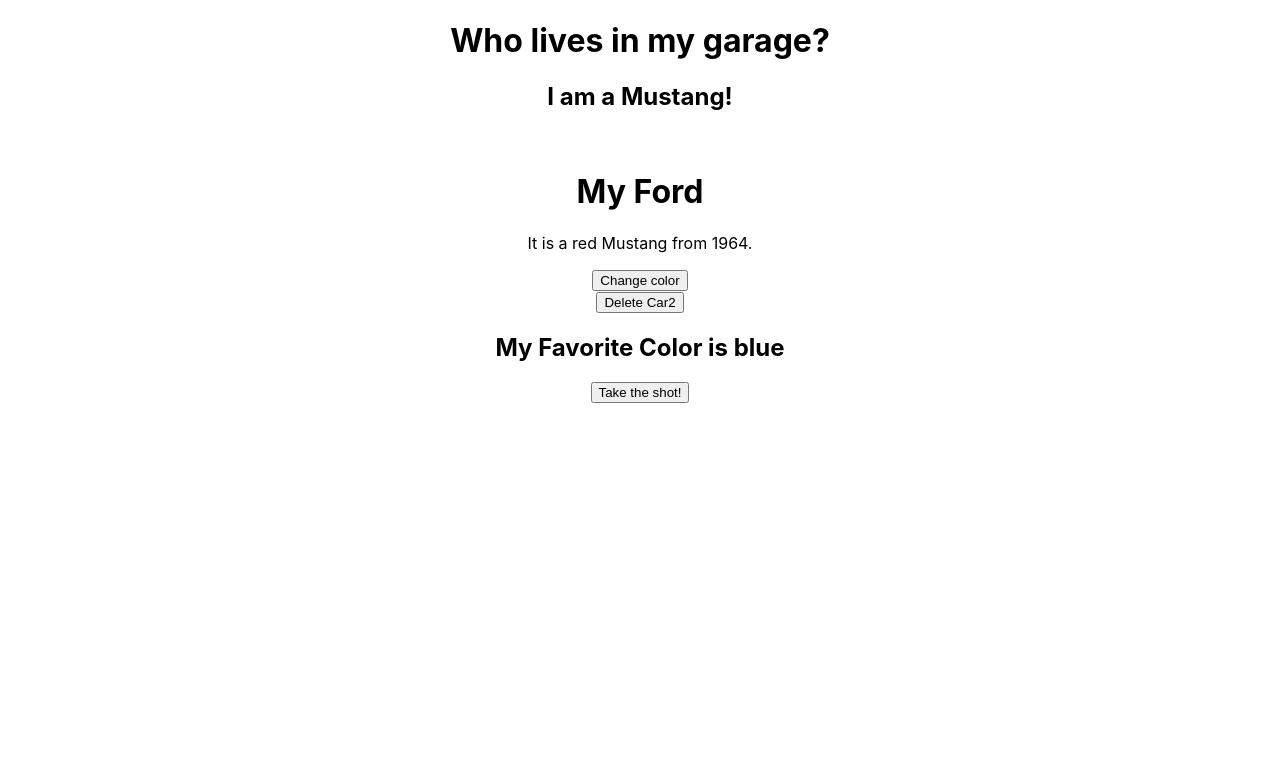
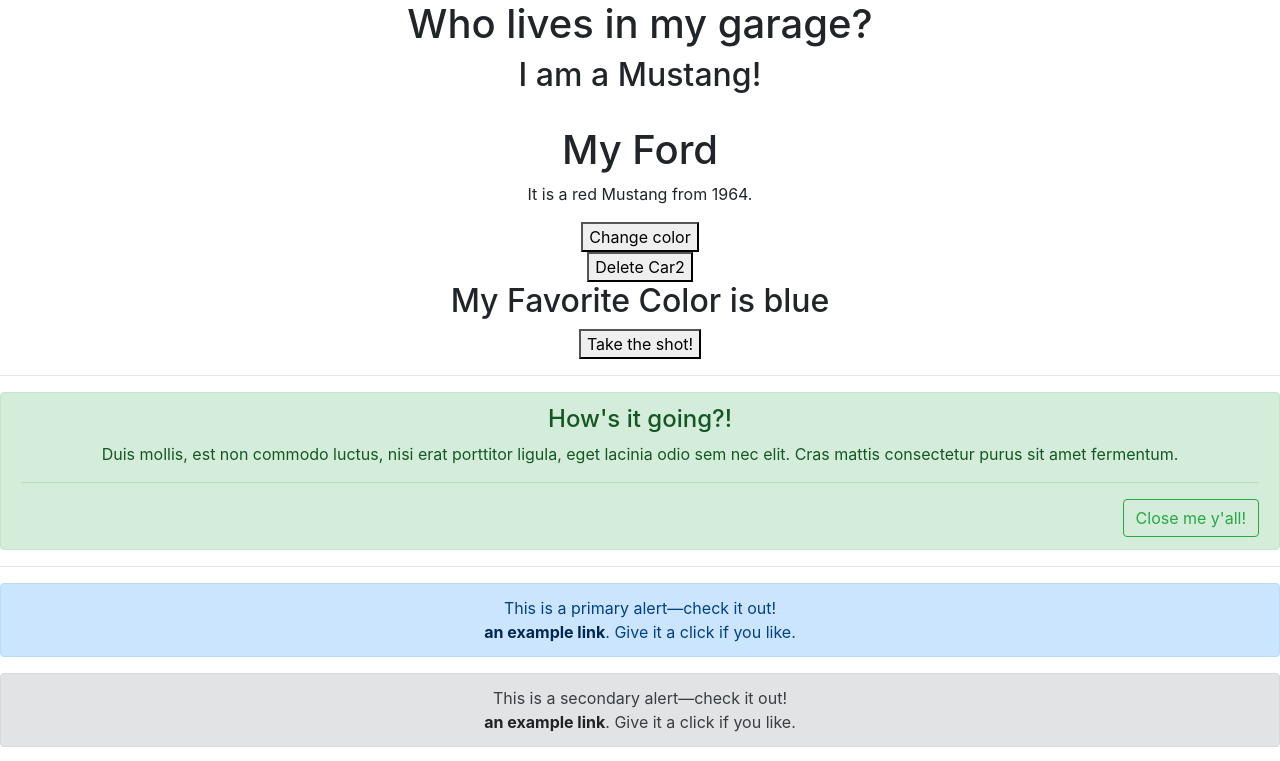
Before and after one commit to rwibawa/myfirstreact, a React (Create React App) app: page / in a window 1280 px wide. Shown: the top 761 px of the page. Built offline with nearby package versions, Linux system fonts and the light colour scheme.

Commit message:
Add react-bootstrap

```diff
--- a/package.json
+++ b/package.json
@@ -6,10 +6,12 @@
     "@testing-library/jest-dom": "^5.11.9",
     "@testing-library/react": "^11.2.3",
     "@testing-library/user-event": "^12.6.2",
+    "bootstrap": "^4.6.0",
     "husky": "^4.3.8",
     "lint-staged": "^10.5.3",
     "prettier": "^2.2.1",
     "react": "^17.0.1",
+    "react-bootstrap": "^1.4.3",
     "react-dom": "^17.0.1",
     "react-scripts": "4.0.1",
     "source-map-explorer": "^2.5.2",
--- a/src/App.js
+++ b/src/App.js
@@ -6,6 +6,8 @@
 import Garage from "components/Garage";
 import Header from "components/Header";
 import Football from "components/Foodball";
+import AlertDismissible from "components/AlertDismissible";
+import Alerts from "components/Alerts";
 
 /*
 function App() {
@@ -30,8 +32,7 @@
 }
 */
 
-export default class App extends React.Component {
-  render() {
+function App() {
   return (
     <div className="App">
       {/*
@@ -41,7 +42,28 @@
       <Garage />
       <Header />
       <Football />
+      <hr />
+      <AlertDismissible />
+      <hr />
+      <Alerts />
     </div>
   );
 }
-}
+
+export default App;
+
+// export default class App extends React.Component {
+//   render() {
+//     return (
+//       <div className="App">
+//         {/*
+//           <ShoppingList />
+//           <Car color="red" />
+//         */}
+//         <Garage />
+//         <Header />
+//         <Football />
+//       </div>
+//     );
+//   }
+// }
--- /dev/null
+++ b/src/components/AlertDismissible.js
@@ -0,0 +1,30 @@
+import React, { useState } from "react";
+import Alert from "react-bootstrap/Alert";
+import Button from "react-bootstrap/Button";
+
+function AlertDismissible() {
+  const [show, setShow] = useState(true);
+
+  return (
+    <div className="AlertDismissible">
+      <Alert show={show} variant="success">
+        <Alert.Heading>How's it going?!</Alert.Heading>
+        <p>
+          Duis mollis, est non commodo luctus, nisi erat porttitor ligula, eget
+          lacinia odio sem nec elit. Cras mattis consectetur purus sit amet
+          fermentum.
+        </p>
+        <hr />
+        <div className="d-flex justify-content-end">
+          <Button onClick={() => setShow(false)} variant="outline-success">
+            Close me y'all!
+          </Button>
+        </div>
+      </Alert>
+
+      {!show && <Button onClick={() => setShow(true)}>Show Alert</Button>}
+    </div>
+  );
+}
+
+export default AlertDismissible;
--- /dev/null
+++ b/src/components/Alerts.js
@@ -0,0 +1,24 @@
+import React, { useState } from "react";
+import Alert from "react-bootstrap/Alert";
+
+function Alerts() {
+  return [
+    "primary",
+    "secondary",
+    "success",
+    "danger",
+    "warning",
+    "info",
+    "light",
+    "dark",
+  ].map((variant, idx) => (
+    <Alert key={idx} variant={variant}>
+      This is a {variant} alert—check it out!
+      <br />
+      <Alert.Link href="#">an example link</Alert.Link>. Give it a click if you
+      like.
+    </Alert>
+  ));
+}
+
+export default Alerts;
--- a/src/index.js
+++ b/src/index.js
@@ -1,8 +1,12 @@
 import React from "react";
 import ReactDOM from "react-dom";
-import "./index.css";
 import App from "./App";
 import reportWebVitals from "./reportWebVitals";
+
+import "bootstrap/dist/css/bootstrap.css";
+// Put any other imports below so that CSS from your
+// components takes precedence over default styles.
+import "./index.css";
 
 ReactDOM.render(
   <React.StrictMode>
```
Also changed, not shown: 2 other files (tests, documents, lock files or other folders). Lines whose indentation alone changed are shown as unchanged.
